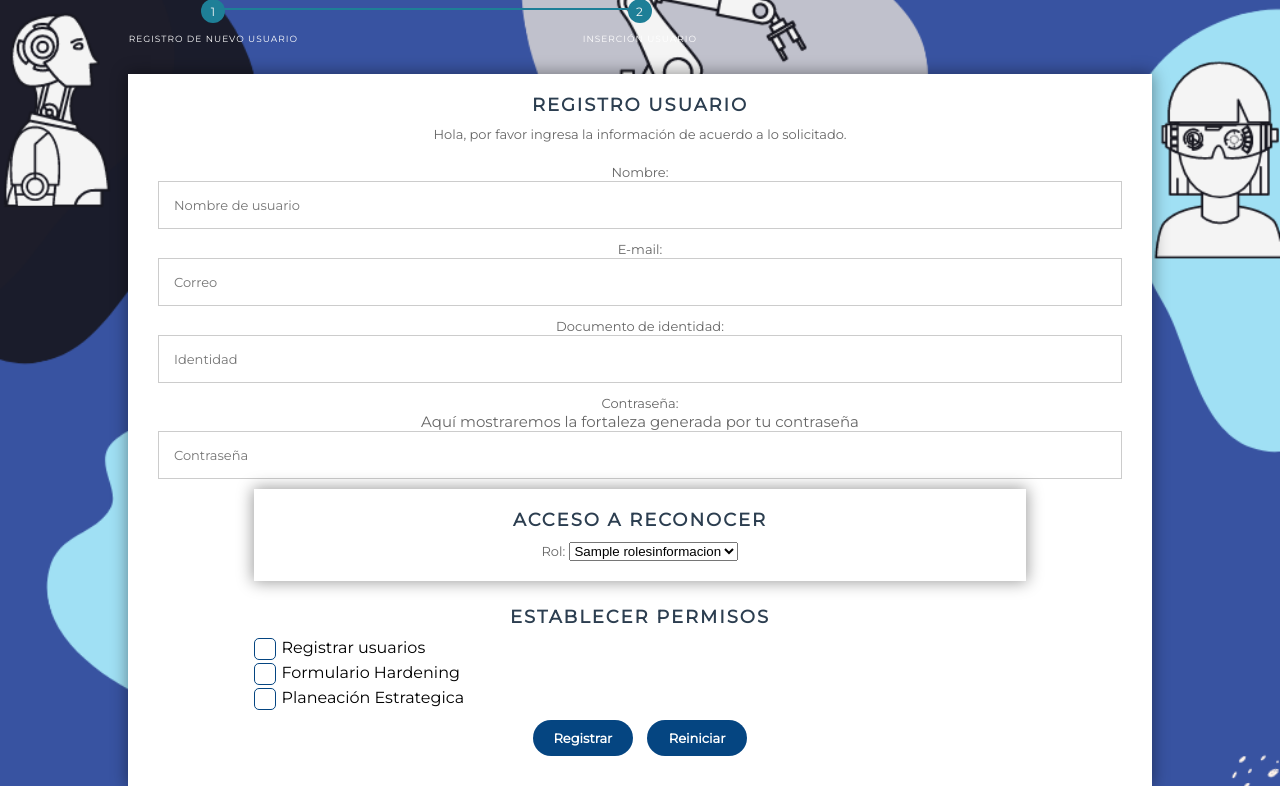
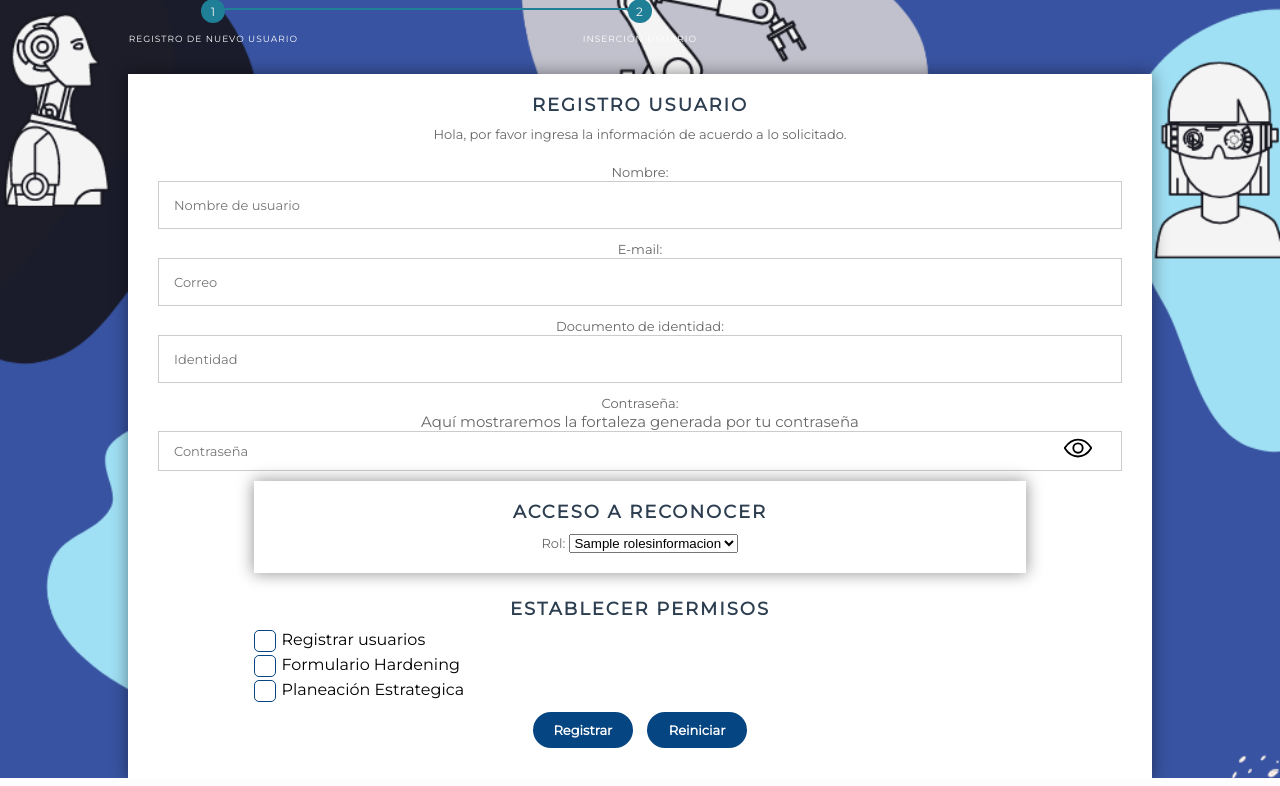
Before and after one commit to angiecz/PROYECTO_NOVENO_SEM, a PHP site: the page made by Vista/Admin/insertar.php in a window 1280 px wide. Shown: the part 31-817 px from the top of the page. Run offline with PHP 8.4, Linux system fonts and the light colour scheme; the template is opened without the code that fills it: most values are stand-ins (such as "Sample title", 1, 10 or a date in 2020); some libraries are stand-ins or nearby versions.

Commit message:
Se agrega el boton de visualizar contraseña en el formulario de registro de usuarios

```diff
--- a/CSS/Insert.css
+++ b/CSS/Insert.css
@@ -17,6 +17,38 @@ html {
 body {
     font-family: montserrat, arial, verdana;
     background: transparent;
+}
+
+.password_flex {
+    display: flex;
+    justify-content: space-between;
+  }
+
+.input_contrasena {
+    width: 90%;
+    height: 40px;
+    border-right-width: 0px !important;
+  }
+
+.Botonpassword {
+    width: 10%;
+    margin-bottom: 10px;
+    background-color: transparent;
+    font-size: 30px;
+    border-width: 1px;
+  border-top-color: #CCC;
+  border-right-color: #CCC;
+  border-bottom-color: #CCC;
+  border-left-color: #CCC;
+  border-left-style: solid;
+  border-bottom-style:  solid;
+  border-right-style: solid;
+  border-top-style: solid;
+  border-left-width: 0px;
+}
+
+.Botonpassword:hover {
+    background-color: transparent;
 }
 
 /*form styles*/
--- a/Vista/Admin/insertar.php
+++ b/Vista/Admin/insertar.php
@@ -11,6 +11,8 @@
     <script src="forte.js"></script>
     <!-- ===== CSS ===== -->
     <link rel="stylesheet" href="../CSS/Insert.css">
+        <!-- ===== IONICONS ===== -->
+        <script src="https://unpkg.com/ionicons@5.1.2/dist/ionicons.js"></script>
     <title>Registro Personal</title>
 </head>
 <div class="row">
@@ -34,7 +36,13 @@
                 <input type="number" class="form-control" name="documento" placeholder="Identidad" required>
                 <br> <label for="contrasena" class="fs-subtitle">Contraseña:</label> </br>
                 <span class="fs-subtitle1" id="Mensaje">Aquí mostraremos la fortaleza generada por tu contraseña</span>
-                <input type="password" id="contrasena" class="form-control" name="contrasena" placeholder="Contraseña" required>
+                <div class="password_flex">
+                    <input type="password" id="contrasena" class="input_contrasena" name="contrasena" placeholder="Contraseña" required>
+                    <label for="password"></label>
+                    <button class="Botonpassword" type="button" onclick="mostrarPassword()">
+                        <ion-icon name="eye-outline" class="nav__logo" id="PasswordLogito"></ion-icon>
+                    </button>
+                </div>
                 <fieldset>
                     <h2 class="fs-title">Acceso a reconocer</h2>
                     <label for="rol" class="fs-subtitle">Rol:</label>
@@ -103,6 +111,17 @@
 
         }
     }
+    function mostrarPassword() {
+                    var tipo = document.getElementById("contrasena");
+                    var icon = document.getElementById("PasswordLogito");
+                    if (tipo.type == "password") {
+                        tipo.type = "text";
+                        icon.name = "eye-off-outline";
+                    } else {
+                        tipo.type = "password";
+                        icon.name = "eye-outline";
+                    }
+                }
 </script>
 <script>
 
```
